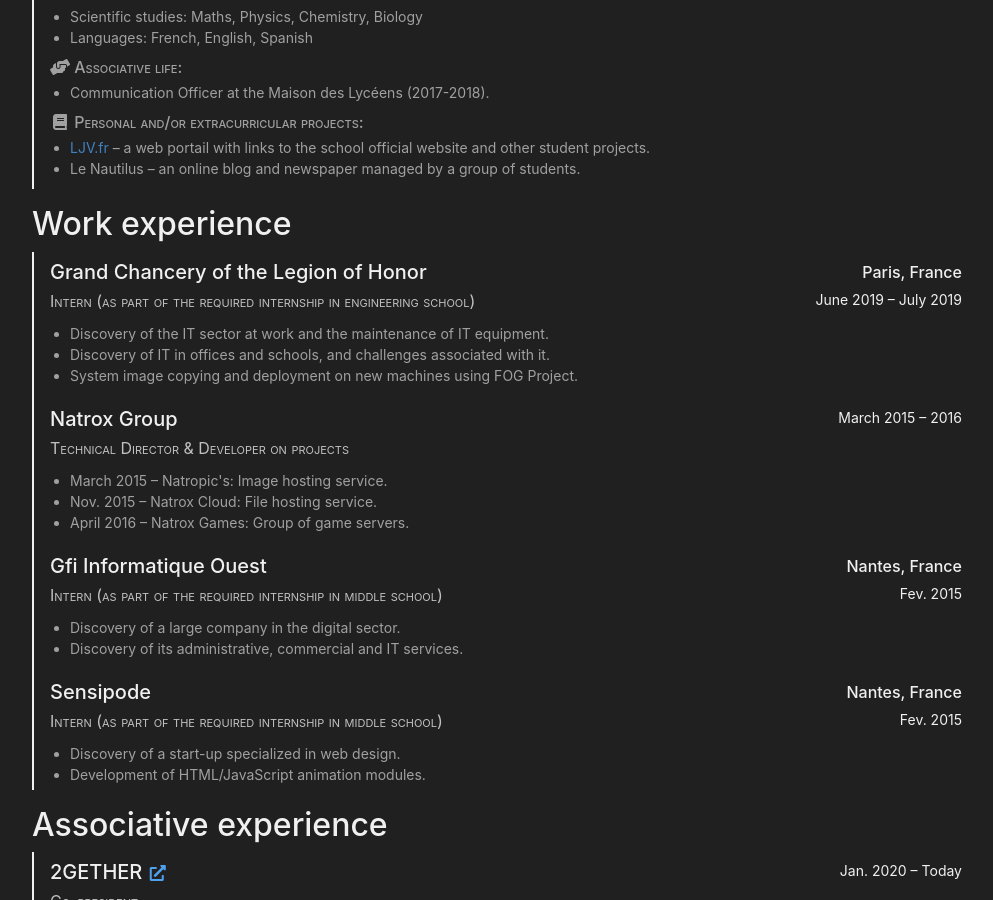
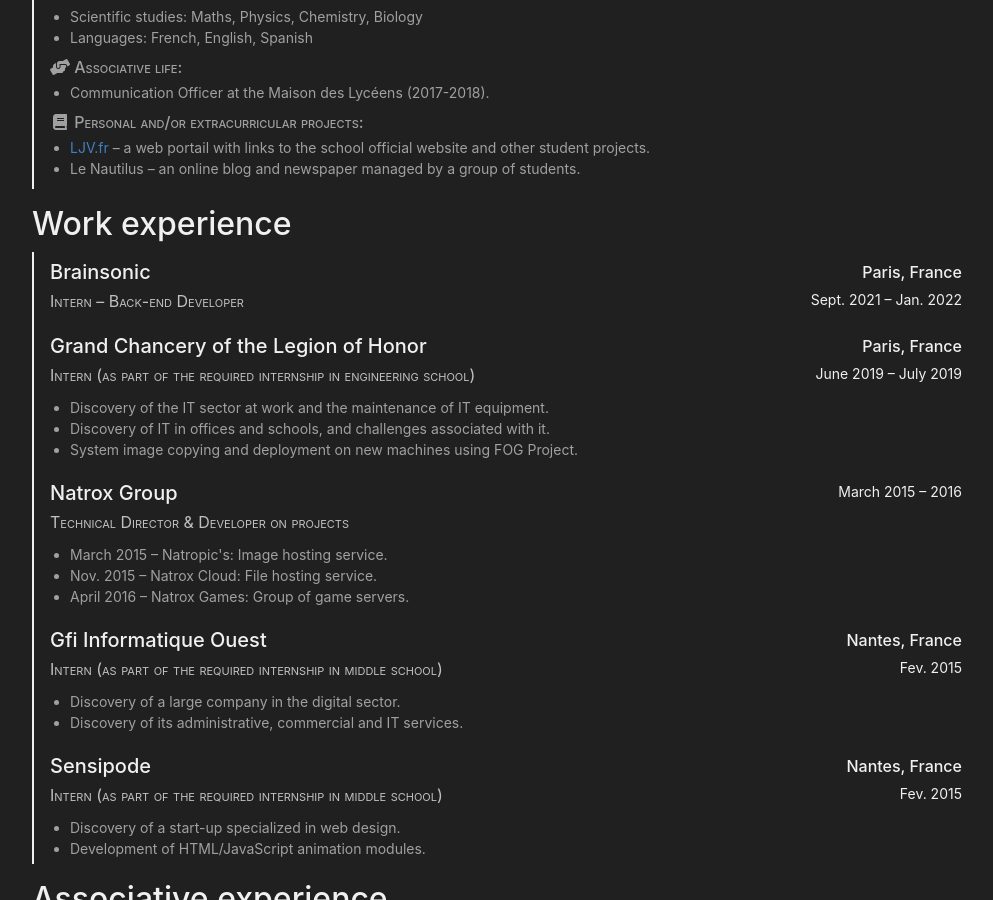
Before and after one commit to matiboux/matiboux.me, a Jekyll site: the page built from cv.html, in a window 1280 px wide and 900 px high, scrolled down 1807 px. Shown: the whole window, without its empty margins (143-1136 px from the left). Built offline with Jekyll 4.4.1, drawn with Linux system fonts in a browser that asks for light colours; nearby versions of some CDN libraries.

Commit message:
Add Brainsonic work experience in cv.html

```diff
--- a/cv.html
+++ b/cv.html
@@ -185,6 +185,16 @@ container_class: mw-lg
 
 <h2>Work experience</h2>
 <div class="cv-items">
+	<div class="item">
+		<div class="content">
+			<h4>Brainsonic</h4>
+			<p class="position">Intern – Back-end Developer</p>
+		</div>
+		<div class="meta">
+			<p class="location">Paris, France</p>
+			<p class="date">Sept. 2021 – Jan. 2022</p>
+		</div>
+	</div>
 	<div class="item">
 		<div class="content">
 			<h4>Grand Chancery of the Legion of Honor</h4>
```
